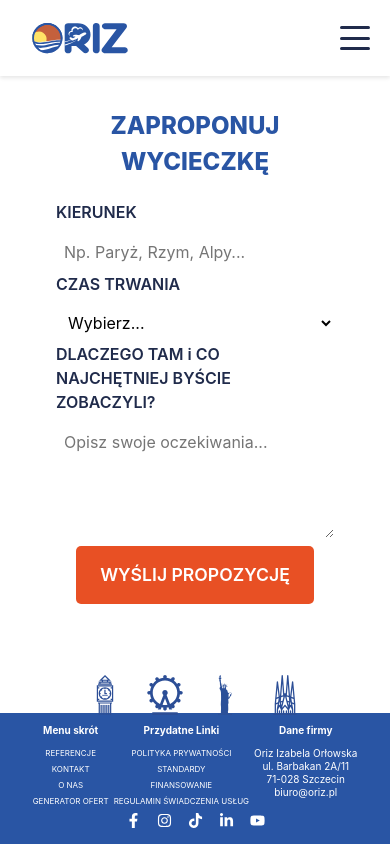
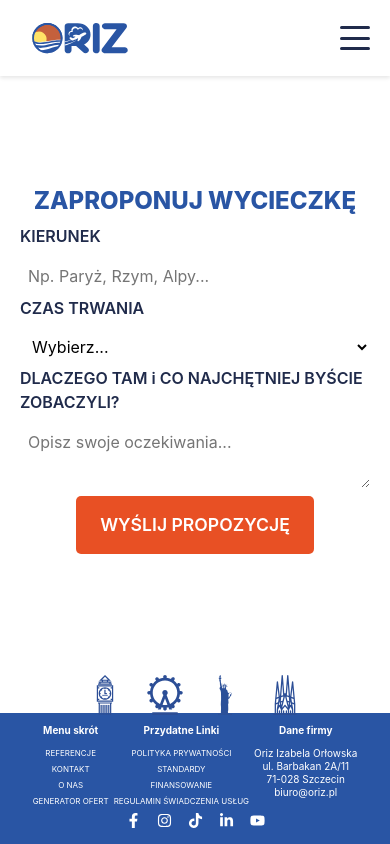
Before and after one commit to MateuszKarpowicz/ORIZWEBSITE, a React (Vite) app: page /zaproponuj-wycieczke in a window 390 px wide. Built offline with nearby package versions, Linux system fonts and the light colour scheme.

Commit message:
Styling mobile improvements

```diff
--- a/src/styles/components/cards/full-card.css
+++ b/src/styles/components/cards/full-card.css
@@ -225,10 +225,6 @@
     font-size: 10px;
   }
 
-  .full-card__actions {
-    padding: 10px;
-  }
-
   .full-card__action-button {
     height: 25px;
     font-size: 10px;
@@ -238,21 +234,24 @@
 @media screen and (max-width: 380px) {
   .full-card__header {
     width: 90%;
+    padding: 20px;
   }
 
   .full-card__content {
     gap: 3px;
+    overflow: hidden;
+    touch-action: none;
   }
 
   .full-card__image-container {
-    height: 140px;
-    width: 130px;
+    height: 100px;
+    width: 100px;
   }
 
   .full-card__title-circle {
     width: 50px;
     height: 50px;
-    left: 225px;
+    left: 210px;
   }
 
   .full-card__title {
@@ -262,13 +261,12 @@
 
   .full-card__description {
     font-size: 11px;
-    line-height: 13px;
-    max-height: 185px;
+    line-height: 12px;
+    max-height: 200px;
     margin: 3px 0;
   }
 
   .full-card__actions {
-    margin-top: 3px;
     gap: 10px;
   }
 }
--- a/src/styles/layout/layout.css
+++ b/src/styles/layout/layout.css
@@ -1,18 +1,16 @@
 @import "../base/variables.css";
 
 .layout {
-  min-height: 100dvh; /* używamy dvh zamiast vh */
+  min-height: 100vh; /* używamy dvh zamiast vh */
   display: flex;
   flex-direction: column;
   width: 100%;
   background: var(--color-white);
   font-family: var(--font-family);
-  overflow-x: hidden;
-  overflow-y: hidden; /* zapobiega poziomemu scrollowaniu całej strony */
+  overflow: hidden; /* zapobiega poziomemu scrollowaniu całej strony */
   position: relative;
-  padding-bottom: env(
-    safe-area-inset-bottom
-  ); /* dodajemy padding dla bezpiecznego obszaru */
+  padding-bottom: env(safe-area-inset-bottom);
+  touch-action: none;
 }
 
 .layout__content {
--- a/src/styles/pages/contact.css
+++ b/src/styles/pages/contact.css
@@ -62,7 +62,7 @@
 @media (max-width: 768px) {
   .contact {
     min-height: calc(100vh - 150px);
-    margin-top: 30px;
+    margin-top: 15px;
   }
 
   .contact__footer {
@@ -78,4 +78,9 @@
   .contact__section a {
     font-size: 12px;
   }
+  @media (max-width: 390px) {
+    .contact__footer {
+      gap: 10px;
+    }
+  }
 }
--- a/src/styles/pages/proposetrip.css
+++ b/src/styles/pages/proposetrip.css
@@ -87,18 +87,25 @@
   margin-top: 20px;
 }
 
-/* Responsywność dla mniejszych ekranów */
-@media (max-width: 768px) {
-  .propose-trip {
-    margin: 1.5rem;
-    padding: 2rem;
-    max-height: 100vh;
+@media (max-width: 1120px) {
+  .propose-trip__title {
+    font-size: 2rem;
+    padding: 20px 0;
   }
-
+  .propose-trip__form {
+    padding: 50px 20px;
+  }
+}
+@media (max-width: 490px) {
   .propose-trip__title {
     font-size: 1.5rem;
+    padding: 5px 0;
+  }
+  .propose-trip__form {
+    padding: 0;
   }
   .form-group textarea {
+    min-height: 50px;
     height: 50px;
   }
 }
```
